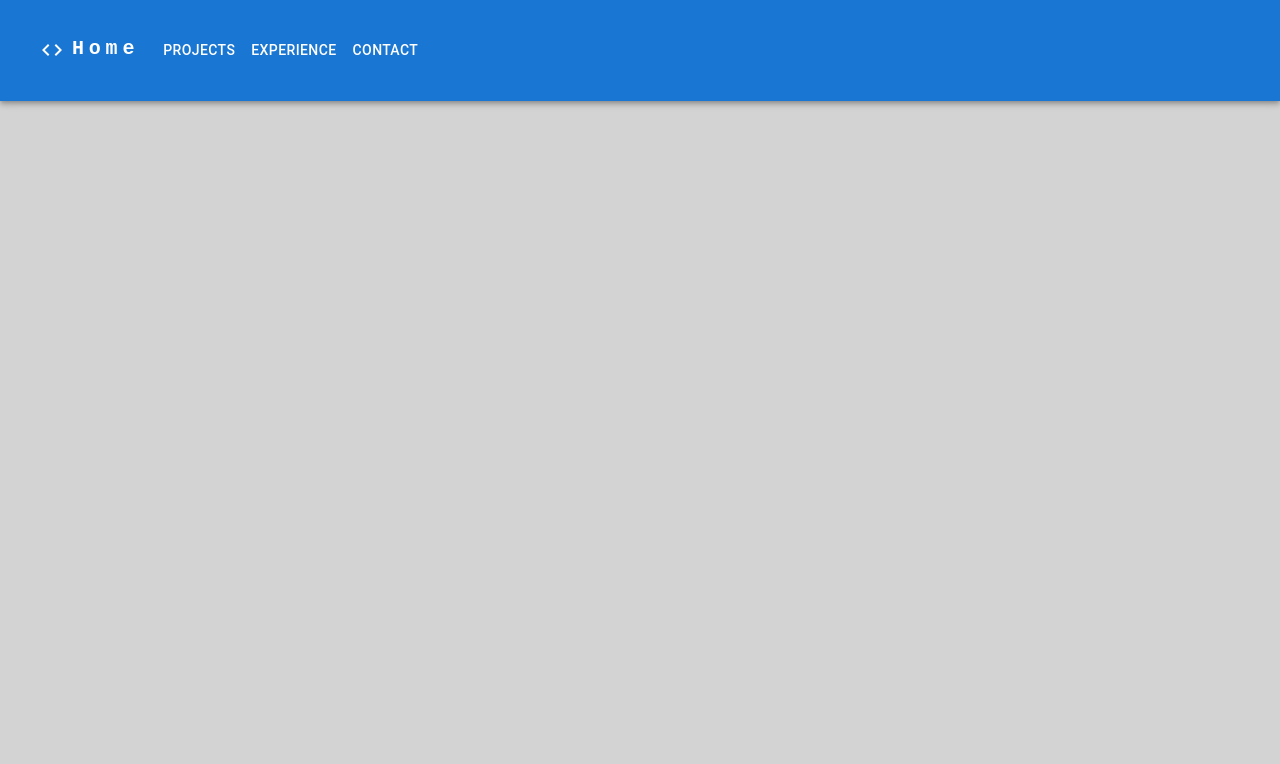
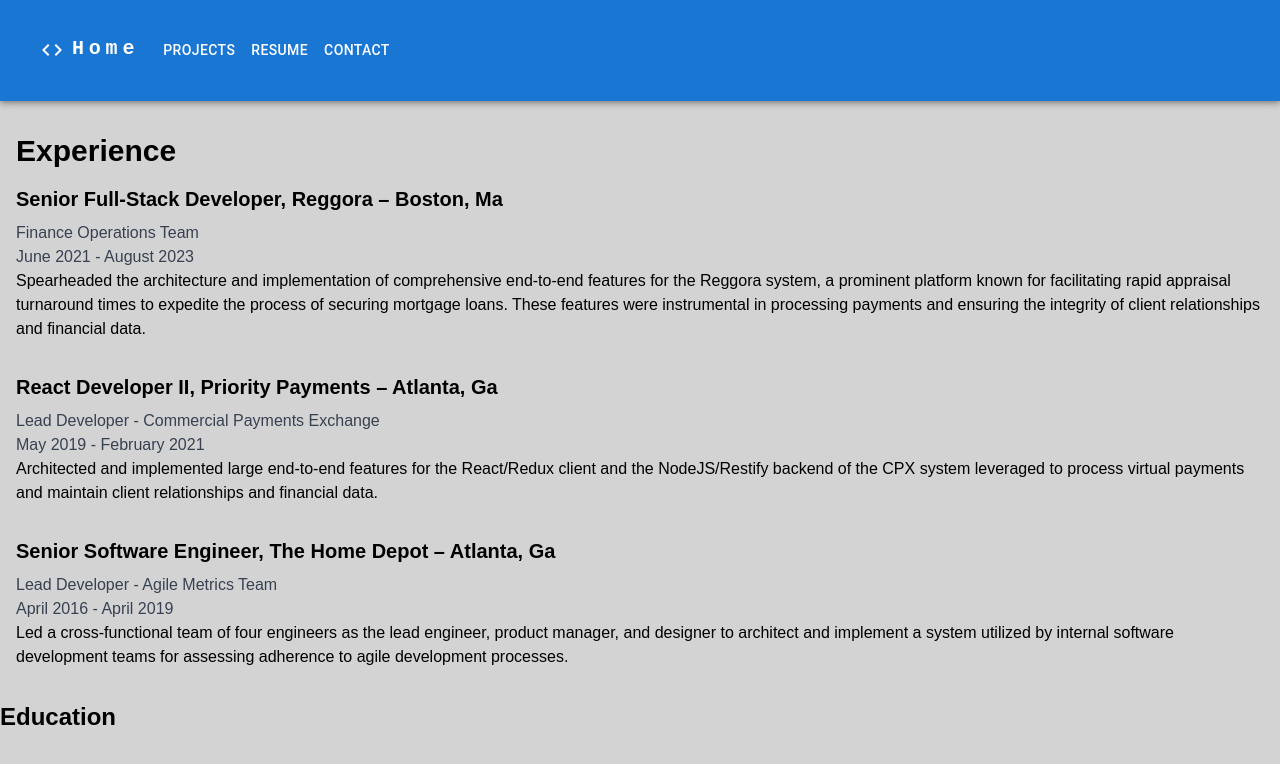
Before and after one commit to Spencer-Lewis/dev, a React (Vite) app: page /resume in a window 1280 px wide. Shown: the top 764 px of the page. Built offline with nearby package versions, Linux system fonts and the light colour scheme.

Commit message:
organize pages

```diff
--- a/src/App.jsx
+++ b/src/App.jsx
@@ -1,10 +1,9 @@
 import { Route, Routes } from "react-router-dom";
-import Contact from './components/Contact'
-// import Education from './components/Education'
-import Experience from './components/Experience'
+import ContactPage from './pages/Contact'
+import ResumePage from './pages/Resume'
 import Header from './components/Header'
-import Projects from './components/Projects'
-import Summary from './components/Summary'
+import ProjectsPage from './pages/Projects'
+import SummaryPage from './pages/Summary'
 import './App.css'
 
 function App() {
@@ -13,10 +12,10 @@ function App() {
     <>
         <Header />
         <Routes >
-            <Route element={<Summary/>} path="/"/>
-            <Route element={<Projects/>} path="/projects"/>
-            <Route element={<Experience/>} path="/experience"/>
-            <Route element={<Contact/>} path="/contact"/>
+            <Route element={<SummaryPage/>} path="/"/>
+            <Route element={<ProjectsPage/>} path="/projects"/>
+            <Route element={<ResumePage/>} path="/resume"/>
+            <Route element={<ContactPage/>} path="/contact"/>
         </Routes>
     </>
   )
--- a/src/components/Header.jsx
+++ b/src/components/Header.jsx
@@ -8,7 +8,7 @@ import Button from '@mui/material/Button';
 import CodeIcon from '@mui/icons-material/Code';
 import { Link } from "react-router-dom";
 
-const pages = ['Projects', 'Experience', 'Contact'];
+const pages = ['Projects', 'Resume', 'Contact'];
 
 function ResponsiveAppBar() {
 
--- a/src/components/Summary.jsx
+++ b/src/components/Summary.jsx
@@ -5,7 +5,6 @@ import Grid from "@mui/material/Grid";
 import Box from "@mui/material/Box";
 import { TypeAnimation } from 'react-type-animation';
 import avatar from "../assets/portrait.jpg";
-import Skills from "./Skills"
 
 const Summary = () => (
     <section id="about" className="container mx-auto my-8 px-4">
@@ -45,8 +44,6 @@ const Summary = () => (
                 and agile methodologies.
             </p>
         </div>
-
-        <Skills />
     </section>
 );
 
--- /dev/null
+++ b/src/pages/Contact.jsx
@@ -0,0 +1,9 @@
+import Contact from "../components/Contact"
+
+const ContactPage = () => (
+    <>
+        <Contact />
+    </>
+  );
+
+  export default ContactPage;
--- /dev/null
+++ b/src/pages/Projects.jsx
@@ -0,0 +1,9 @@
+import Projects from "../components/Projects"
+
+const ProjectsPage = () => (
+    <>
+        <Projects />
+    </>
+  );
+
+  export default ProjectsPage;
--- /dev/null
+++ b/src/pages/Resume.jsx
@@ -0,0 +1,11 @@
+import Experience from "../components/Experience";
+import Education from "../components/Education";
+
+const ResumePage = () => (
+    <>
+        <Experience />
+        <Education />
+    </>
+  );
+
+  export default ResumePage;
--- /dev/null
+++ b/src/pages/Summary.jsx
@@ -0,0 +1,11 @@
+import Summary from "../components/Summary"
+import Skills from "../components/Skills"
+
+const SummaryPage = () => (
+    <>
+        <Summary />
+        <Skills />
+    </>
+  );
+
+  export default SummaryPage;
```
